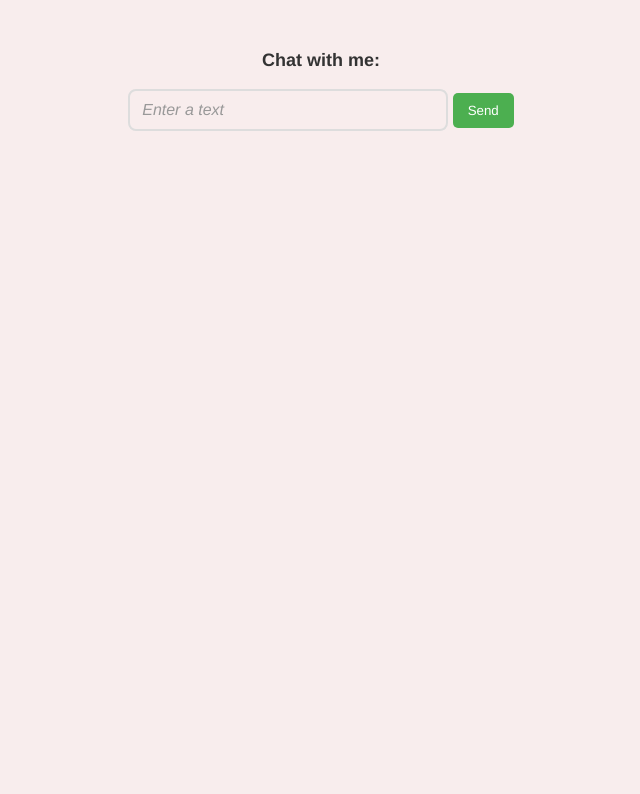
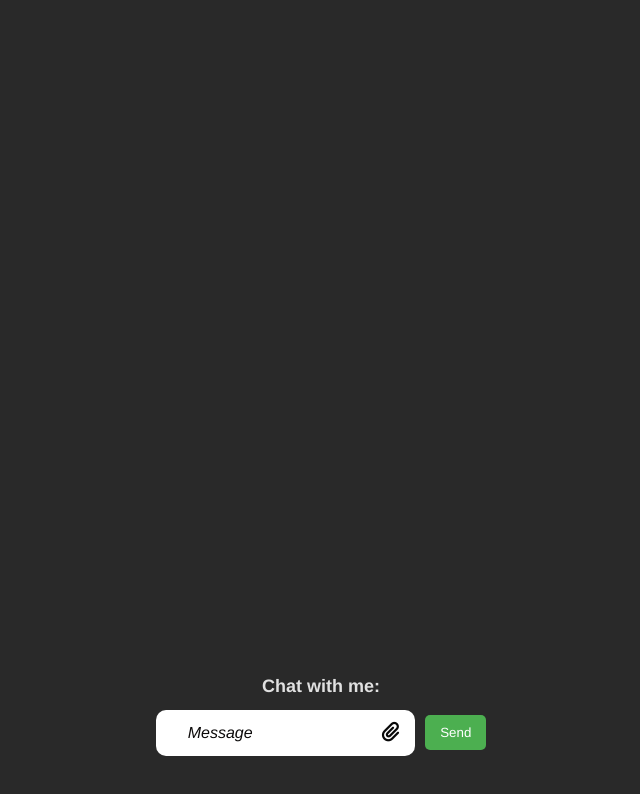
Before and after one commit to rampatil119/Chatbot, a website built with Vite: page Chatbot/index.html in a window 1280 px wide. Shown: the whole page, without its empty margins (319-959 px from the left). Built offline with nearby package versions, Linux system fonts and the light colour scheme.

Commit message:
Add icon

```diff
--- a/Chatbot/index.html
+++ b/Chatbot/index.html
@@ -6,22 +6,32 @@
   <meta name="viewport" content="width=device-width, initial-scale=1.0">
   <title>Chatbot</title>
   <link rel="stylesheet" href="./src/style.css">
+  <link rel="stylesheet" href="https://cdnjs.cloudflare.com/ajax/libs/font-awesome/6.7.2/css/all.min.css"
+    integrity="sha512-Evv84Mr4kqVGRNSgIGL/F/aIDqQb7xQ2vcrdIwxfjThSH8CSR7PBEakCr51Ck+w+/U6swU2Im1vVX0SVk9ABhg=="
+    crossorigin="anonymous" referrerpolicy="no-referrer" />
 </head>
 
 <body>
   <div class="container">
     <div class="main">
       <label for="input">Chat with me:</label>
-      <input id="input" type="text" placeholder="Enter a text" aria-label="Chatbot input">
-      <button id="sendButton">Send</button>
+      <div class="chatbox">
+        <div class="input-wrapper">
+          <input id="input" type="text" placeholder="Message" aria-label="Chatbot input">
+          <button id="attachmentButton" class="icon-btn">
+            <i class="fa-solid fa-paperclip"></i>
+          </button>
+        </div>
+
+        <button id="sendButton">Send</button>
+      </div>
+
+
     </div>
   </div>
 
-<!--Display chatboat response-->
+  <div id="chatbotResponse" class="chatboat-response"></div>
 
- <div id="chatbotResponse" class="chatboat-response">
-
- </div>
   <script src="./src/main.js"></script>
 </body>
 
--- a/Chatbot/src/main.js
+++ b/Chatbot/src/main.js
@@ -2,11 +2,11 @@ const input = document.getElementById('input');
 const Button = document.getElementById('sendButton');
 const chatbotResponse = document.getElementById('chatbotResponse');
 
-// Function to handle the user's input and display the response
+
 function handleUserInput() {
     const inputText = input.value.trim();
 
-    // Check if the input is empty
+
     if (inputText === '') {
         alert("Please enter a valid message");
         return;
--- a/Chatbot/src/style.css
+++ b/Chatbot/src/style.css
@@ -1,22 +1,51 @@
-*{
+* {
     padding: 0;
     margin: 0;
-    font-family:'Helvetica', sans-serif;
+    font-family: 'Helvetica', sans-serif;
     box-sizing: border-box;
-    background-color: #f8eded;
 
 
 }
-.container{
+
+/* Main container positioning at the bottom */
+.container {
     width: 100%;
     max-width: 400px;
-    margin: 50px auto;
+    margin: 0;
+    position: fixed;
+    bottom: 20px;
+    left: 50%;
+    transform: translateX(-50%);
     text-align: center;
 }
-.main{
+.icon-btn {
+
+    background: none;
+    border: none;
+    font-size: 20px;
+    color: #080808;
+    cursor: pointer;
+
+
+}
+
+
+.icon-btn:hover {
+    color: #4CAF50;
+}
+
+
+/* Chat window */
+.main {
     margin-bottom: 20px;
 }
-#sendButton{
+.chatbox{
+    display: flex;
+    align-items: center;
+    justify-content: center;
+}
+/* Input and Send button styles */
+#sendButton {
     padding: 10px 15px;
     margin-top: 10px;
     background-color: #4CAF50;
@@ -24,38 +53,67 @@
     border: none;
     cursor: pointer;
     border-radius: 5px;
+    margin-bottom: 10px;
+    margin-left: 10px;
+}.btn{
+    display: flex;
+    align-items: center;
+    justify-content: center;
 }
-#chatbotResponse{
-    margin-top: 20px;
+.input-wrapper{
+    display: flex;
+    align-items: center;
+    padding: 0 1rem;
+    border-radius: 10px;
+    background-color: #fff;
+}
+#input {
+    width: 100%;
+    padding: 14px 16px;
+    font-size: 16px;
+    border-radius: 18px;
+    border: none;
+    outline: none;
+    transition: border-color 0.3s ease, box-shadow 0.3s ease;
+}
 
+input::placeholder {
+    font-size: 16px;
+    font-style: italic;
 }
-#input{
-    width: 80%;
-    padding: 10px 12px;
-    margin-top: 10px;
-    transition: border-color 0.3s ease;
-    border-radius: 8px;
-    font-size: 16px;
-    border: 2px solid #ddd;
 
-}
-#input:focus{
-    outline: none;
-    border-color: #4CAF50;
-    box-shadow:0 0 8px rgba(76, 175, 80, 0.3);
-}
-label{
+
+label {
     font-size: 18px;
     font-weight: bold;
     display: block;
     margin-bottom: 8px;
-    color: #333;
+    color: #e0e0e0;
     padding: 0 5px;
 }
+
 input::placeholder,
 textarea::placeholder {
-    color: #999;
+    color: #0c0a0a;
     font-size: 16px;
     font-style: italic;
     opacity: 1;
 }
+
+/* Chatbot response section */
+#chatbotResponse {
+    margin-top: 20px;
+    margin-left: 50px;
+    display: flex;
+    align-items: center;
+    justify-content: center;
+    color: #ddd;
+}
+
+/* Ensure the body takes up full height */
+body {
+    height: 100vh;
+    display: flex;
+    flex-direction: column;
+    background-color: #292929;
+}
```
